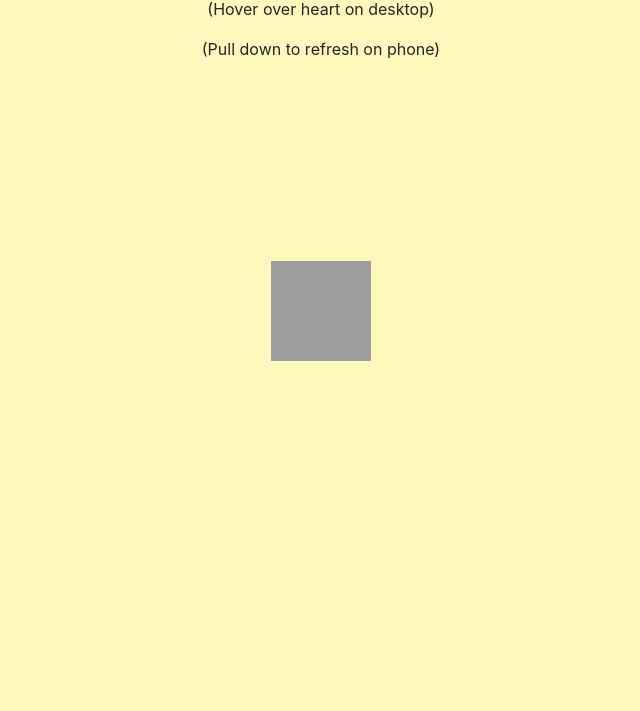
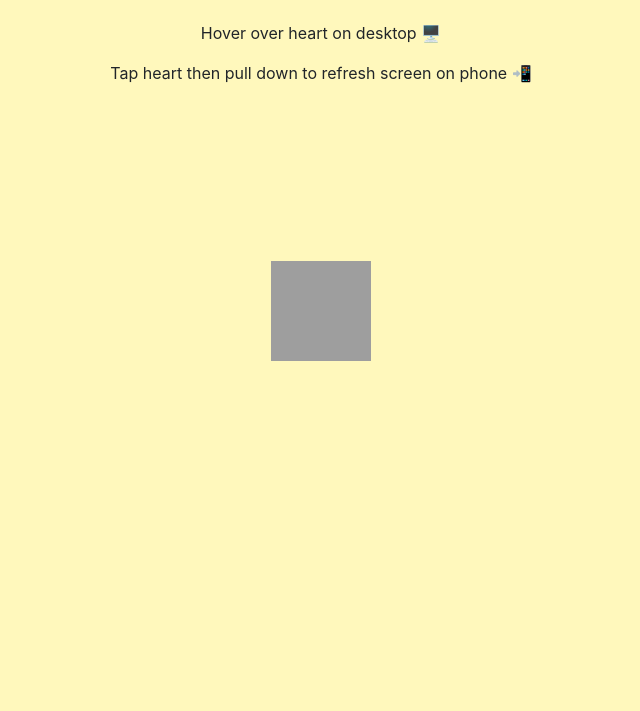
Before and after one commit to Shape-Shop/anniversary-2022, a plain HTML site: page index.html in a window 1280 px wide. Shown: the part 89-800 px from the top of the page, without its empty margins (319-959 px from the left). Drawn offline with nearby package versions, Linux system fonts and the light colour scheme; grey boxes are pictures that could not be loaded.

Commit message:
more formating

```diff
--- a/index.html
+++ b/index.html
@@ -16,8 +16,9 @@
 
     <div class="top-container">
         <h2>For Carrie😊</h2>
-        <p>(Hover over heart on desktop)<p>
-        <p>(Pull down to refresh on phone)<p>
+        <br>
+        <p>Hover over heart on desktop 🖥 <p>
+        <p>Tap heart then pull down to refresh screen on phone 📲<p>
 
     </div>
 
```
